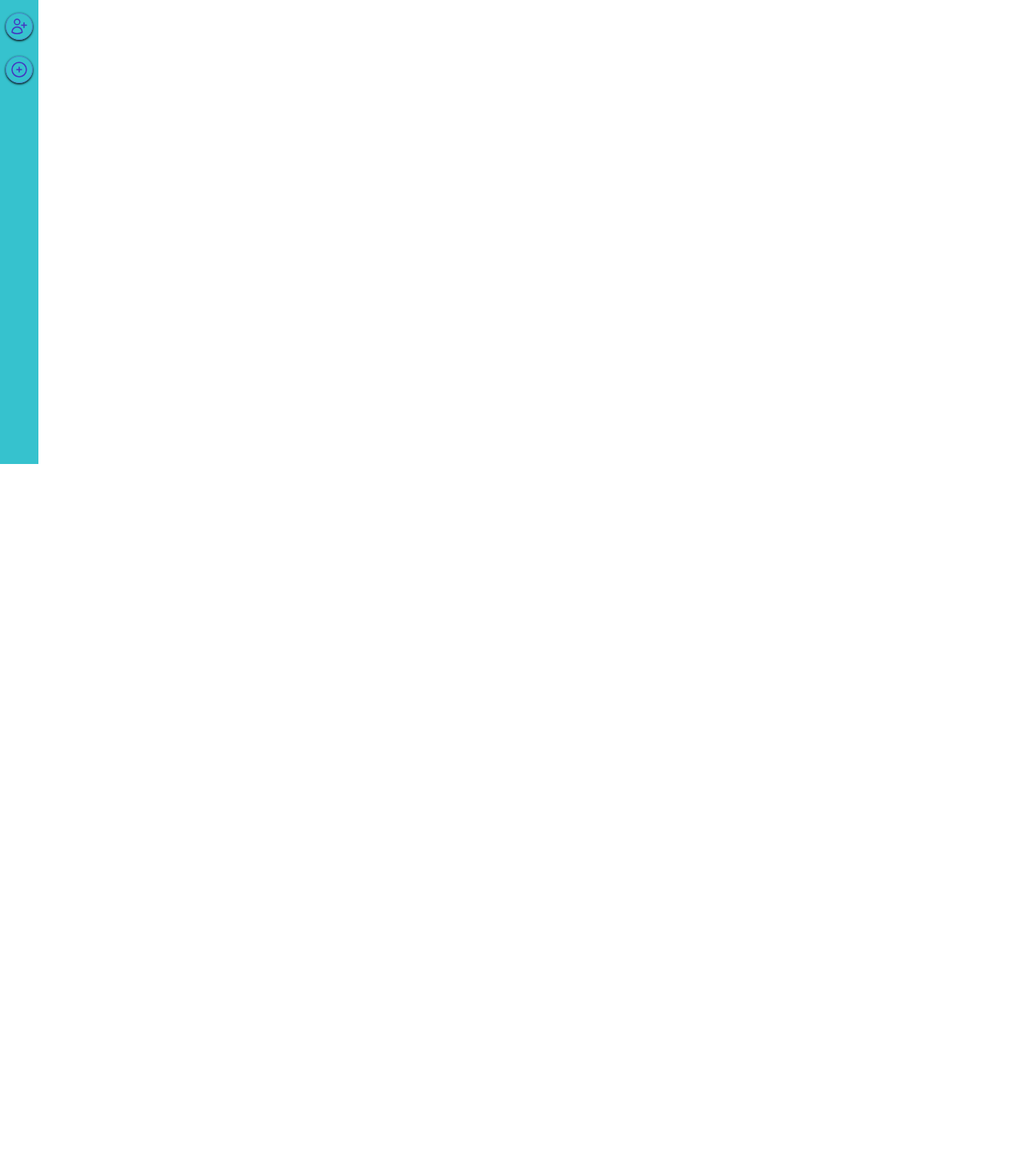
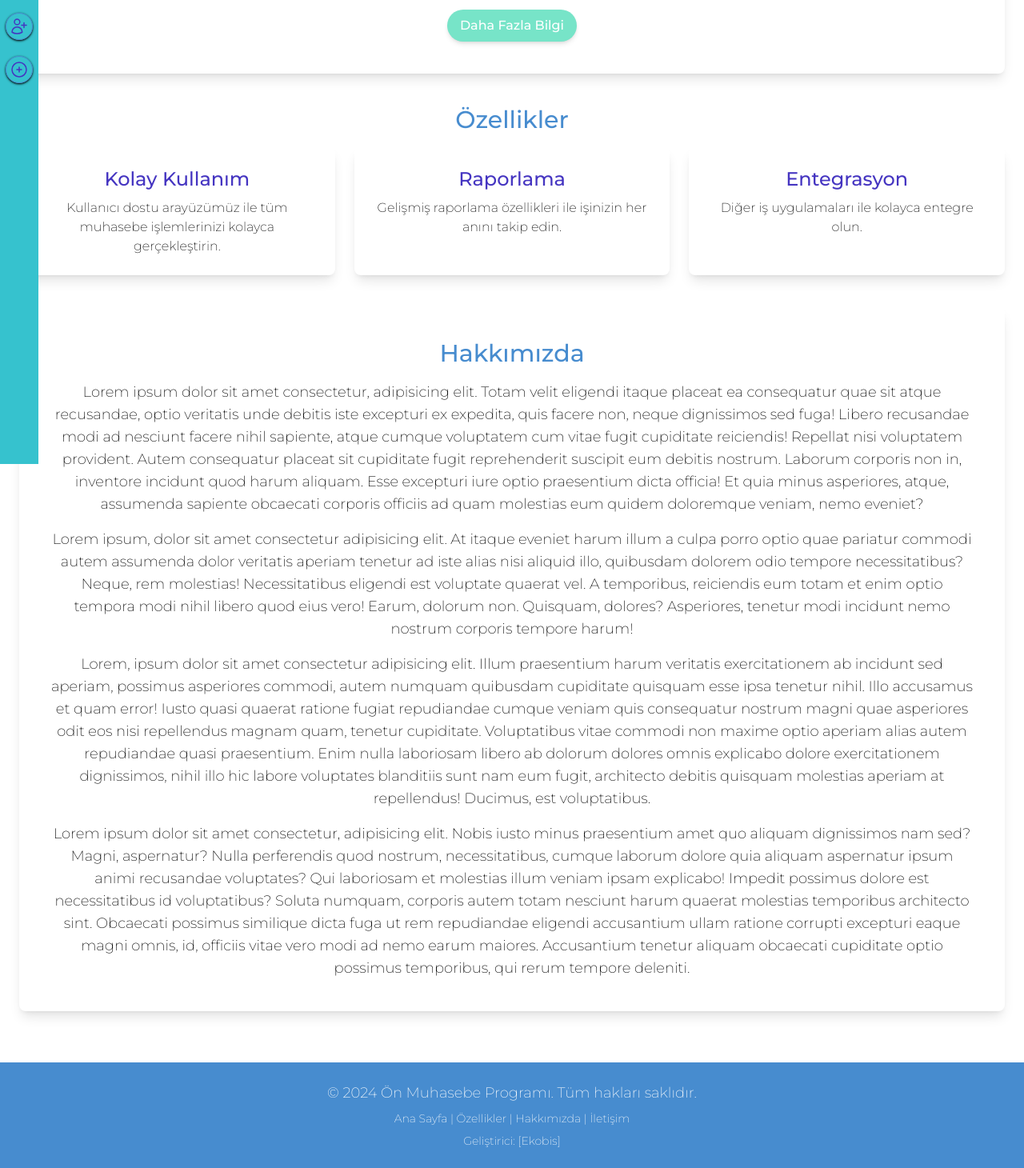
Before and after one commit to ekobis/ekobis-fe, a React (Vite) app in the folder ekobis/: page / in a window 1280 px wide. Shown: the part 220-1680 px from the top of the page at 80% size. Before the commit the page ends 800 px from the top, so only its background shows below. Built offline with nearby package versions, Linux system fonts and the light colour scheme.

Commit message:
Home page content template added

```diff
--- /dev/null
+++ b/ekobis/src/components/Footer.jsx
@@ -0,0 +1,21 @@
+
+
+
+export default function Footer() {
+  return(
+    <>
+     <footer className="bg-customBlue text-white py-6">
+        <div className="container mx-auto text-center">
+          <p className="text-lg mb-2">&copy; {new Date().getFullYear()} Ön Muhasebe Programı. Tüm hakları saklıdır.</p>
+          <p className="text-sm mb-2">
+            <a href="#home" className="hover:underline">Ana Sayfa</a> |
+            <a href="#features" className="hover:underline"> Özellikler</a> |
+            <a href="#about" className="hover:underline"> Hakkımızda</a> |
+            <a href="#contact" className="hover:underline"> İletişim</a>
+          </p>
+          <p className="text-sm">Geliştirici: [Ekobis]</p>
+        </div>
+      </footer>
+    </>
+  )
+}
--- a/ekobis/src/pages/Home.jsx
+++ b/ekobis/src/pages/Home.jsx
@@ -1,10 +1,64 @@
+import React from 'react';
+import Footer from '../components/Footer';
+
+export default function Home() {
+  return (
+    <>
+      <div className="container mx-auto mt-10 p-6">
+        {/* Hero Section */}
+        <section id="home" className="bg-white p-10 rounded-lg shadow-lg mb-10">
+          <h2 className="text-4xl font-bold text-customBlue mb-4">
+            Ön Muhasebe Programı ile İşlerinizi Kolaylaştırın
+          </h2>
+          <p className="text-lg mb-4">
+            Ön muhasebe programımız ile işlerinizi hızlı ve kolay bir şekilde yönetin. Kullanıcı dostu arayüzümüz ve güçlü özelliklerimizle işinizi bir üst seviyeye taşıyın.
+          </p>
+          <a href="#features" className="inline-block bg-customGreen text-white py-2 px-4 rounded-full shadow-md hover:bg-customCyan transition">
+            Daha Fazla Bilgi
+          </a>
+        </section>
+
+        {/* Features Section */}
+        <section id="features" className="mb-10">
+          <h2 className="text-3xl font-bold text-customBlue mb-4">Özellikler</h2>
+          <div className="grid grid-cols-1 md:grid-cols-2 lg:grid-cols-3 gap-6">
+            <div className="bg-white p-6 rounded-lg shadow-lg">
+              <h3 className="text-2xl font-bold text-customPurple mb-2">Kolay Kullanım</h3>
+              <p>Kullanıcı dostu arayüzümüz ile tüm muhasebe işlemlerinizi kolayca gerçekleştirin.</p>
+            </div>
+            <div className="bg-white p-6 rounded-lg shadow-lg">
+              <h3 className="text-2xl font-bold text-customPurple mb-2">Raporlama</h3>
+              <p>Gelişmiş raporlama özellikleri ile işinizin her anını takip edin.</p>
+            </div>
+            <div className="bg-white p-6 rounded-lg shadow-lg">
+              <h3 className="text-2xl font-bold text-customPurple mb-2">Entegrasyon</h3>
+              <p>Diğer iş uygulamaları ile kolayca entegre olun.</p>
+            </div>
+          </div>
+        </section>
+
+        {/* About Section */}
+        <section id="about" className="bg-white p-10 rounded-lg shadow-lg mb-10">
+          <h2 className="text-3xl font-bold text-customBlue mb-4">Hakkımızda</h2>
+          <p className="text-lg mb-4">
+            Lorem ipsum dolor sit amet consectetur, adipisicing elit. Totam velit eligendi itaque placeat ea consequatur quae sit atque recusandae, optio veritatis unde debitis iste excepturi ex expedita, quis facere non, neque dignissimos sed fuga! Libero recusandae modi ad nesciunt facere nihil sapiente, atque cumque voluptatem cum vitae fugit cupiditate reiciendis! Repellat nisi voluptatem provident. Autem consequatur placeat sit cupiditate fugit reprehenderit suscipit eum debitis nostrum. Laborum corporis non in, inventore incidunt quod harum aliquam. Esse excepturi iure optio praesentium dicta officia! Et quia minus asperiores, atque, assumenda sapiente obcaecati corporis officiis ad quam molestias eum quidem doloremque veniam, nemo eveniet?
+          </p>
+          <p className="text-lg mb-4">
+            Lorem ipsum, dolor sit amet consectetur adipisicing elit. At itaque eveniet harum illum a culpa porro optio quae pariatur commodi autem assumenda dolor veritatis aperiam tenetur ad iste alias nisi aliquid illo, quibusdam dolorem odio tempore necessitatibus? Neque, rem molestias! Necessitatibus eligendi est voluptate quaerat vel. A temporibus, reiciendis eum totam et enim optio tempora modi nihil libero quod eius vero! Earum, dolorum non. Quisquam, dolores? Asperiores, tenetur modi incidunt nemo nostrum corporis tempore harum!
+          </p>
+          <p className="text-lg mb-4">
+            Lorem, ipsum dolor sit amet consectetur adipisicing elit. Illum praesentium harum veritatis exercitationem ab incidunt sed aperiam, possimus asperiores commodi, autem numquam quibusdam cupiditate quisquam esse ipsa tenetur nihil. Illo accusamus et quam error! Iusto quasi quaerat ratione fugiat repudiandae cumque veniam quis consequatur nostrum magni quae asperiores odit eos nisi repellendus magnam quam, tenetur cupiditate. Voluptatibus vitae commodi non maxime optio aperiam alias autem repudiandae quasi praesentium. Enim nulla laboriosam libero ab dolorum dolores omnis explicabo dolore exercitationem dignissimos, nihil illo hic labore voluptates blanditiis sunt nam eum fugit, architecto debitis quisquam molestias aperiam at repellendus! Ducimus, est voluptatibus.
+          </p>
+          <p className="text-lg">
+            Lorem ipsum dolor sit amet consectetur, adipisicing elit. Nobis iusto minus praesentium amet quo aliquam dignissimos nam sed? Magni, aspernatur? Nulla perferendis quod nostrum, necessitatibus, cumque laborum dolore quia aliquam aspernatur ipsum animi recusandae voluptates? Qui laboriosam et molestias illum veniam ipsam explicabo! Impedit possimus dolore est necessitatibus id voluptatibus? Soluta numquam, corporis autem totam nesciunt harum quaerat molestias temporibus architecto sint. Obcaecati possimus similique dicta fuga ut rem repudiandae eligendi accusantium ullam ratione corrupti excepturi eaque magni omnis, id, officiis vitae vero modi ad nemo earum maiores. Accusantium tenetur aliquam obcaecati cupiditate optio possimus temporibus, qui rerum tempore deleniti.
+          </p>
+        </section>
 
 
+      </div>
 
-export default function Home() {
-  return(
-    <>
-    <h1>Home</h1>
+      {/* Footer */}
+      <Footer />
     </>
-  )
+  );
 }
--- a/ekobis/src/pages/Navbar.jsx
+++ b/ekobis/src/pages/Navbar.jsx
@@ -16,7 +16,7 @@ export default function Navbar() {
 
   return (
     <div className="relative">
-      <div className={`flex flex-col h-screen w-12  items-center gap-5 transition-width duration-300 ${expanded ? "bg-customGreen" : "bg-customCyan"} ${expanded ? "w-36" : "w-12"} `}>
+      <div className={`flex flex-col h-screen fixed w-12  items-center gap-5 transition-width duration-300 ${expanded ? "bg-customGreen" : "bg-customCyan"} ${expanded ? "w-36" : "w-12"} `}>
         <div className="mt-5 w-full h-auto">
           <img
             src={ekobisLogo}
--- a/ekobis/src/pages/Products/Products.jsx
+++ b/ekobis/src/pages/Products/Products.jsx
@@ -2,9 +2,9 @@ import { Link, Outlet } from "react-router-dom";
 
 export default function Products() {
   return (
-    <div className="flex flex-col w-6/12 mx-auto items-center justify-start">
+    <div className="flex flex-col w-screen mx-auto items-center justify-start">
       <h1 className="px-4 py-2 bg-customGreen text-customPurple rounded">ÜRÜNLER</h1>
-      <div className="flex flex-row gap-20 mt-10 mb-36">
+      <div className="flex flex-row gap-20 mt-10 mb-2">
         <Link to="urunekle" className="px-4 py-2 bg-customGreen text-customPurple rounded">
           ÜRÜN EKLE
         </Link>
@@ -12,7 +12,7 @@ export default function Products() {
           ÜRÜN LİSTELE
         </Link>
       </div>
-      <Outlet />
+      <Outlet /> {/* Ürün Ekle ve Listele bileşenleri burada render edilecek */}
     </div>
   );
 }
```
Also changed, not shown: ekobis/src/pages/Products/UrunListele.jsx (+39 -20 lines).
